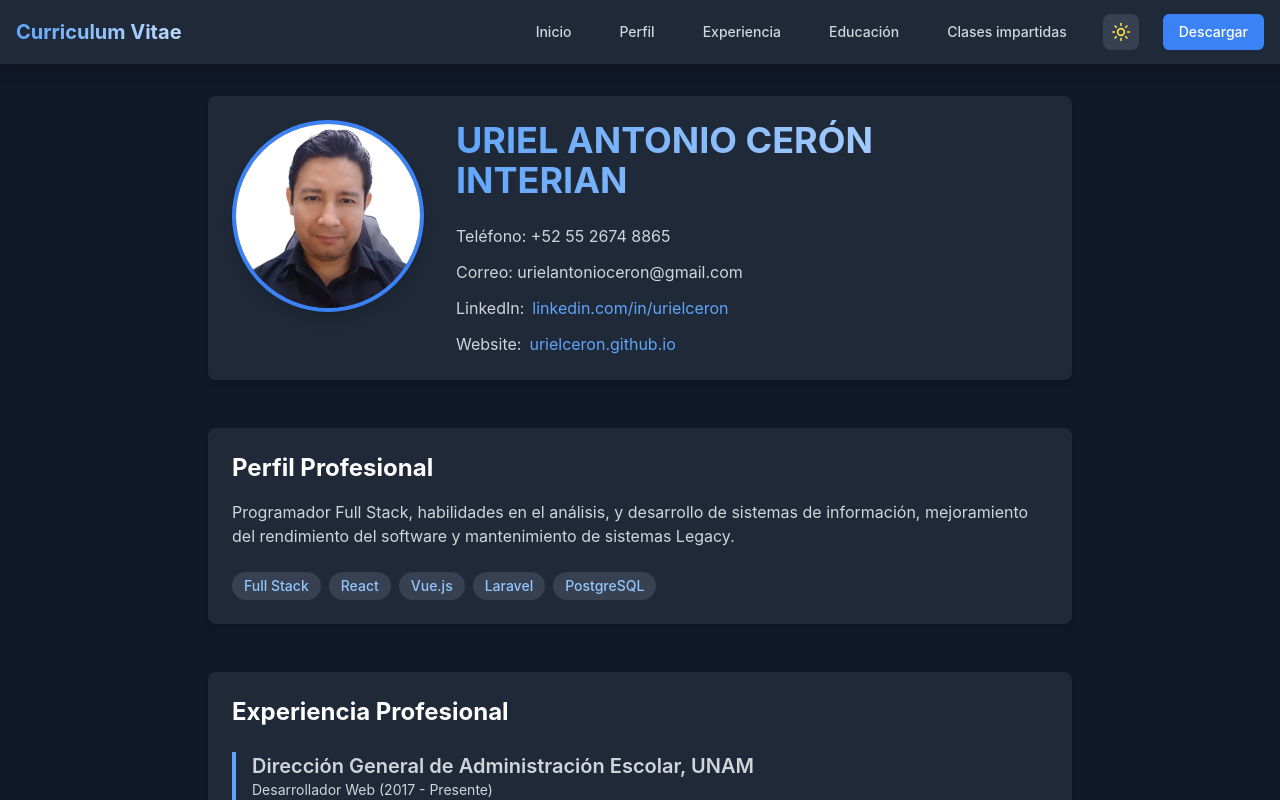
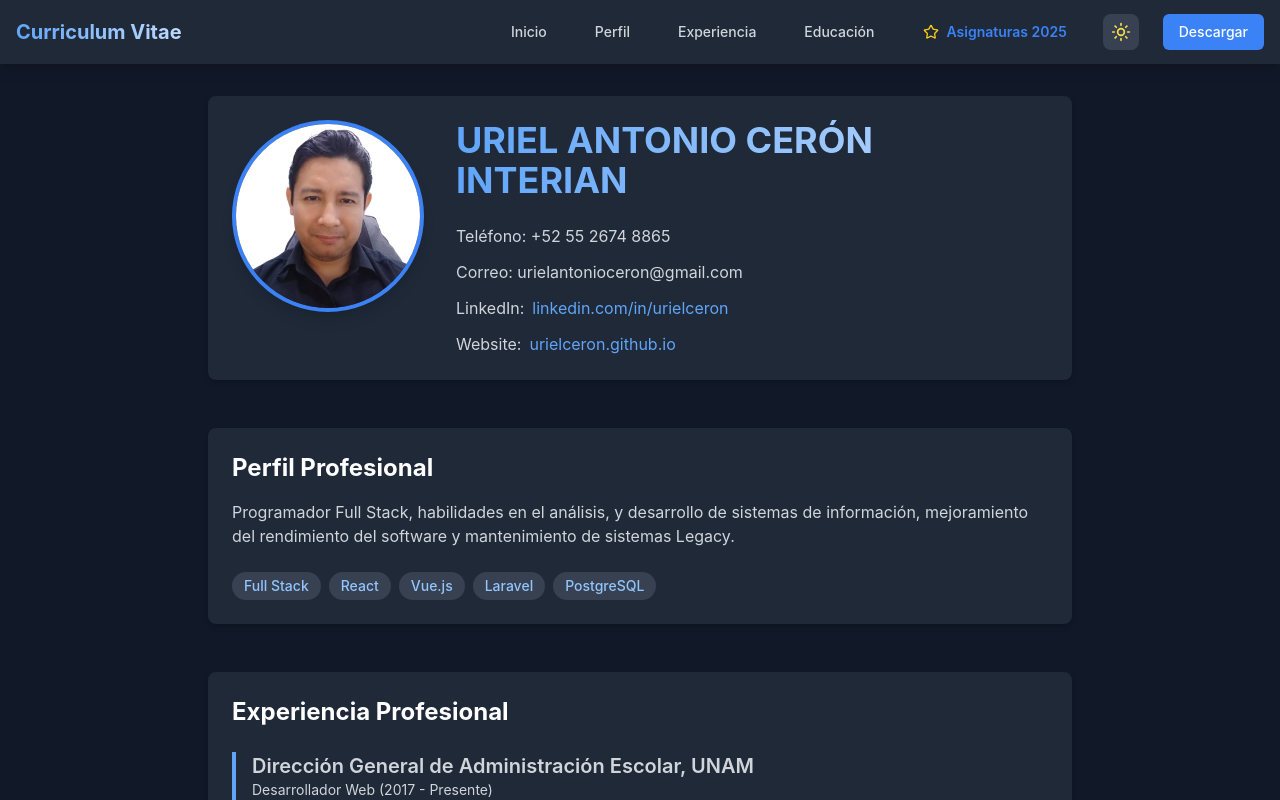
Before and after one commit to urielceron/urielceron.github.io, a React (Create React App) app: page / in a window 1280 px wide. Shown: the top 800 px of the page. Built offline with nearby package versions, Linux system fonts and the light colour scheme.

Commit message:
Add start

```diff
--- a/src/pages/CV.js
+++ b/src/pages/CV.js
@@ -3,6 +3,7 @@ import { Menu, X } from 'lucide-react';
 import { useNavigate } from 'react-router-dom';
 import DarkModeToggle from '../components/DarkModeToggle';
 import useDarkMode from '../hooks/useDarkMode';
+import { Star } from 'lucide-react';
 
 const CV = () => {
   const navigate = useNavigate();
@@ -28,7 +29,12 @@ const CV = () => {
     { title: 'Experiencia', id: 'experience', action: 'scroll' },
     { title: 'Educación', id: 'education', action: 'scroll' },
     {
-      title: 'Clases impartidas',
+      title: (
+        <div className="flex items-center gap-2">
+          <Star className="w-4 h-4 text-yellow-400" />
+          <span className="text-blue-500 font-semibold">Asignaturas 2025</span>
+        </div>
+      ),
       id: 'classroom',
       hasSubmenu: true,
       submenu: [
```
